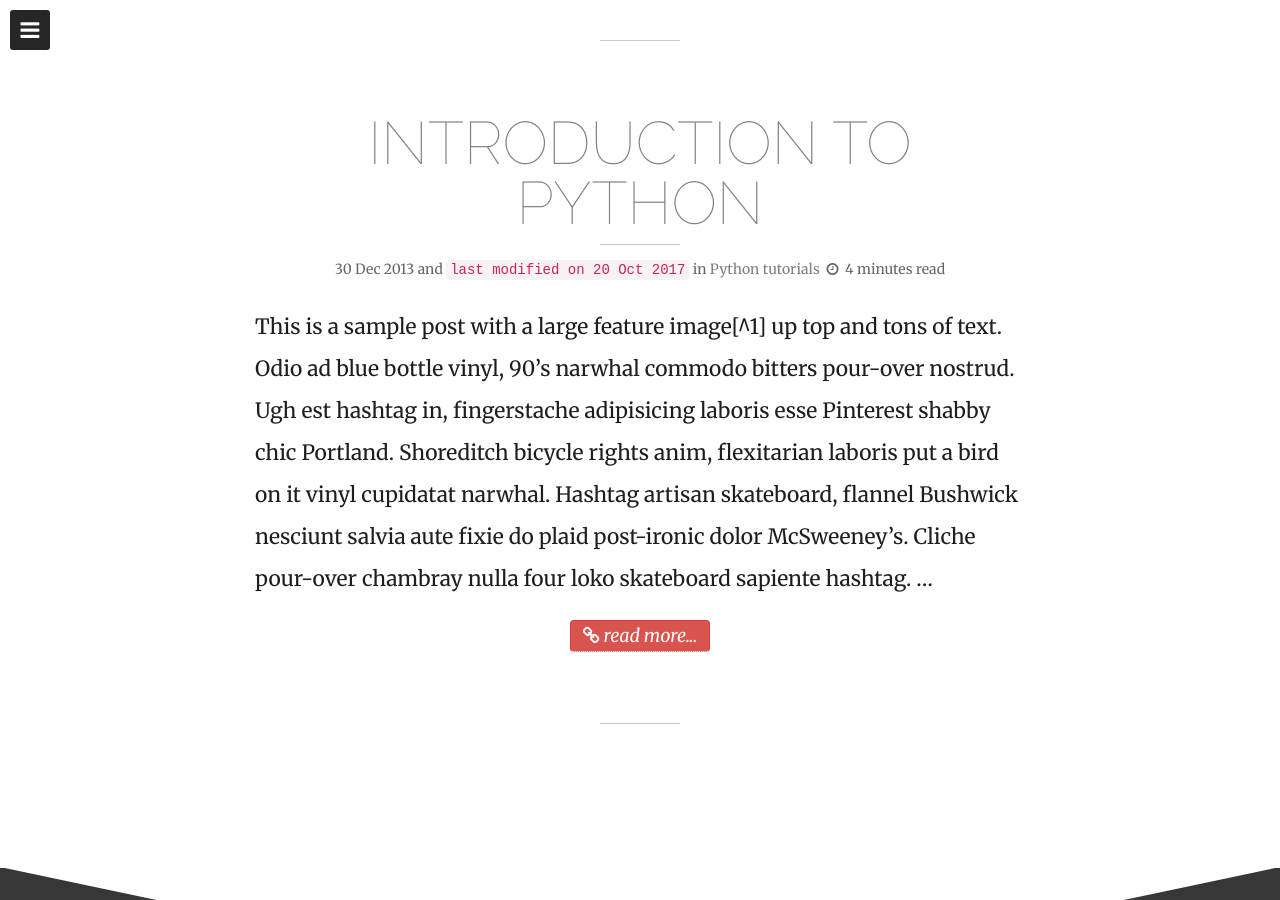
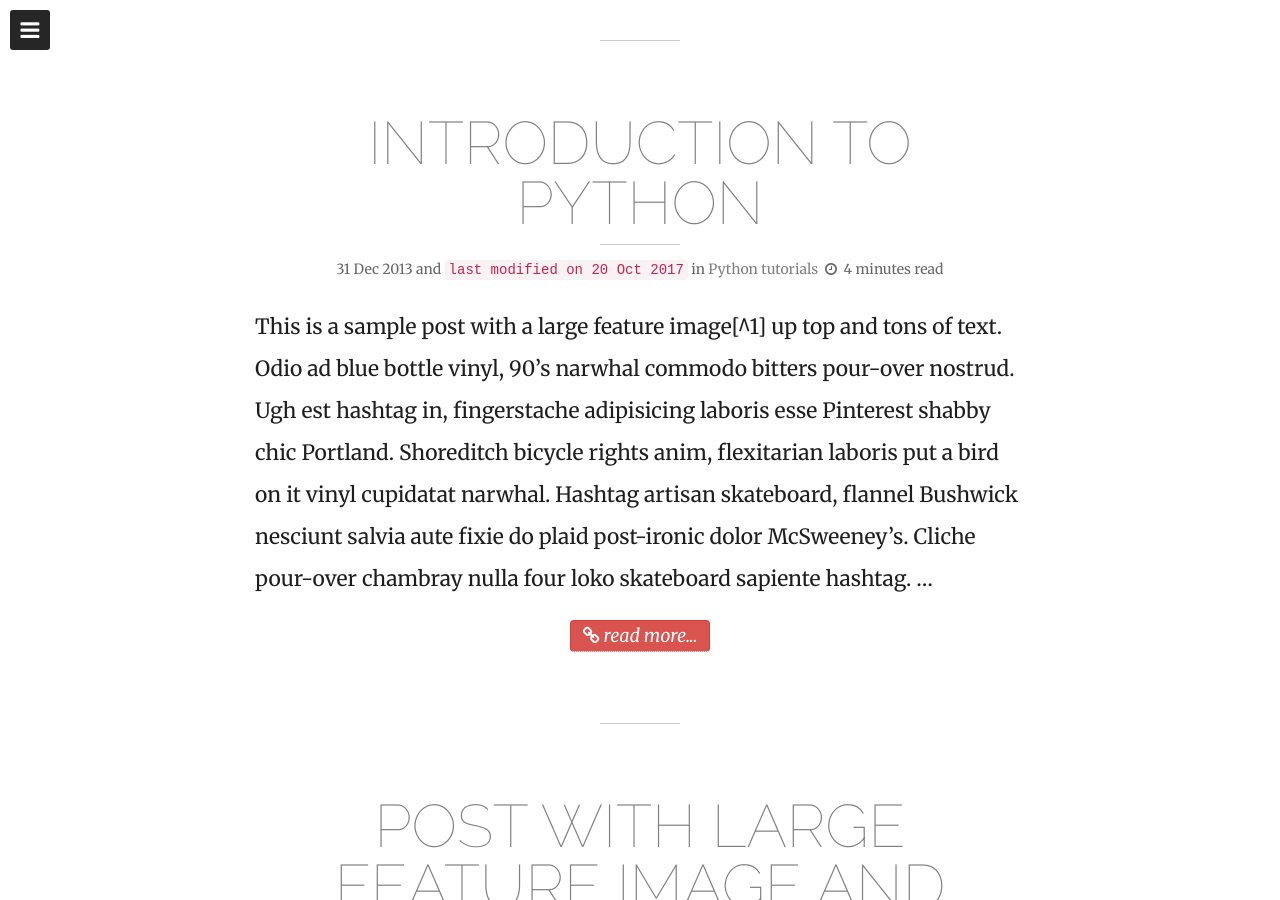
Before and after one commit to ECSatUW/ecsatuw.github.io, a Jekyll site: the page built from index.html, in a window 1280 px wide and 900 px high, scrolled down 1097 px. Built offline with Jekyll 4.4.1, drawn with Linux system fonts in a browser that asks for light colours; the list of posts is cut into pages by our own code; some of the changed text lies outside the part shown.

Commit message:
remove separate tutorials and notes. Use tags instead

```diff
--- a/_config.yml
+++ b/_config.yml
@@ -103,15 +103,9 @@
   posts:
     output: true
     permalink: /posts/:title
-  tutorials:
-    output: true
-    permalink: /tutorials/:title
   pages:
     output: true
     permalink: /:title
-  notes:
-    output: true
-    permalink: /notes/:title
 
 kramdown:
   input: GFM
--- a/_pages/notes.html
+++ b/_pages/notes.html
@@ -7,7 +7,8 @@
 
 <ul class="post-list">
 
-{% for post in site.notes %}
+{% for post in site.posts %}
+{% if post.tags contains 'notes' %}
 <li>
 <article>
   <i class="fa fa-star-half-empty"></i>
@@ -17,4 +18,5 @@
 </article>
 </li>
 {% endfor %}
+{% endif %}
 </ul>
--- a/_pages/tutorials.html
+++ b/_pages/tutorials.html
@@ -7,7 +7,8 @@
 
 <ul class="post-list">
 
-{% for post in site.tutorials %}
+{% for post in site.posts %}
+{% if post.tags contains 'tutorial' %}
   <li>
     <article>
       <i class="fa fa-star-half-empty"></i>
@@ -17,4 +18,5 @@
     </article>
   </li>
 {% endfor %}
+{% endif %}
 </ul>
--- a/_posts/2013-12-30-readability-feature-post.md
+++ b/_posts/2013-12-30-readability-feature-post.md
@@ -1,12 +1,13 @@
 ---
 layout: post
-title: "Introduction to Python"
-description: "A quick introduction to Python"
-category: Python Tutorials
-tags: [python, tutorial]
-modified: 2017-10-20
+title: "Post with Large Feature Image and Text"
+description: "Custom written post descriptions are the way to go... if you're not lazy."
+category: Sample-Posts
+tags: [sample post, readability]
+modified: 2013-06-30
 
-comments: false
+<!-- imagefeature: tokyo.jpg -->
+comments: true
 share: true
 ---
 
--- a/_notes/2013-12-30-readability-feature-post.md
+++ b/_posts/2013-12-31-readability-feature-post.md
@@ -1,13 +1,12 @@
 ---
 layout: post
-title: "Post with Large Feature Image and Text"
-description: "Custom written post descriptions are the way to go... if you're not lazy."
-category: Sample-Posts
-tags: [sample post, readability]
-modified: 2013-06-30
+title: "Introduction to Python"
+description: "A quick introduction to Python"
+category: Python Tutorials
+tags: [python, tutorial]
+modified: 2017-10-20
 
-<!-- imagefeature: tokyo.jpg -->
-comments: true
+comments: false
 share: true
 ---
 
--- a/index.html
+++ b/index.html
@@ -17,7 +17,7 @@
 		{% assign modifiedtime = post.modified | date: "%Y%m%d" %}
 		{% assign posttime = post.date | date: "%Y%m%d" %}
 
-		{% unless post.tags contains 'post' %}
+		{% unless post.tags contains 'mainpage' %}
 		{% if post.type == 'quote' %}
 <div class="row">
 	<article class="post col-md-10 col-md-offset-1">
```
Also changed, not shown: 1 other file.
